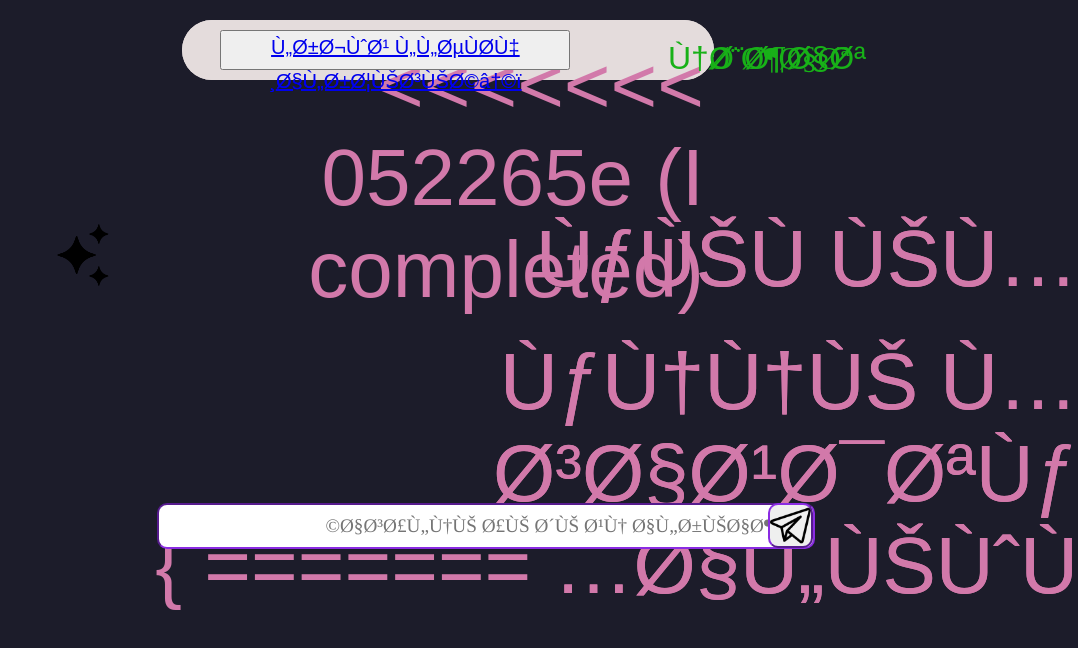
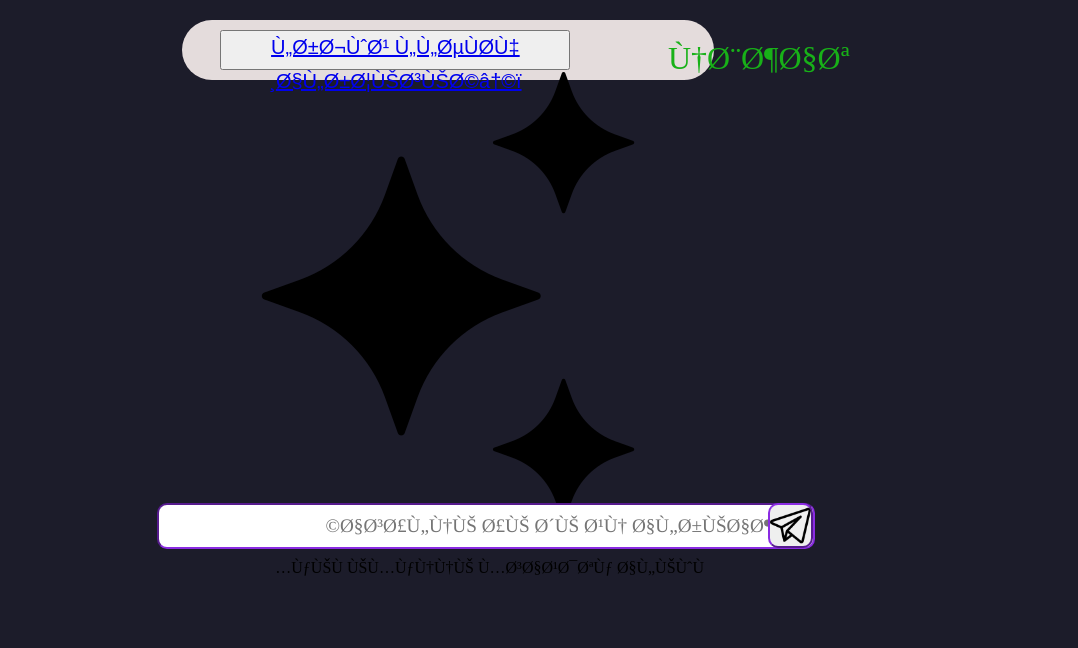
Before and after one commit to khadejaa23/Nabadat, a plain HTML site: page frontend/naba.html in a window 1280 px wide. Shown: the top 648 px of the page, without its empty margins (202-1280 px from the left). Drawn offline with Linux system fonts and the light colour scheme.

Commit message:
Add files via upload

```diff
--- a/frontend/naba.html
+++ b/frontend/naba.html
@@ -52,43 +52,6 @@
             border-bottom-left-radius: 10px;
 
 
-<<<<<<< HEAD
-
-
-        }
-
-        .s {
-            font-family: fantasy;
-            font-size: 80px;
-            color: #d279aa;
-            position: fixed;
-            left: 350px;
-            top: 200px;
-
-        }
-
-        .im {
-            position: fixed;
-            top: 220px;
-            left: 250px;
-            width: 70px;
-            height: 70px;
-
-
-        }
-    </style>
-</head>
-
-<body>
-    <div class="j">
-        <div class="div1">نبضات</div>
-
-        <button class="b1"> <a href="file:///C:/Users/j/Desktop/salemHack/%D9%86%D8%A8%D8%B6%D8%A7%D8%AA/nabadat.html">
-                لرجوع للصفحه الرئيسية↩️</a></button>
-        <div class="s">
-            <img class="im" src="ai.png">
-            كيف يمكنني مساعدتك اليوم
-=======
             }
 
         </style>
@@ -102,7 +65,6 @@
          <img class="im" src="ai.png">
         كيف يمكنني مساعدتك اليوم
        </div>
->>>>>>> 052265e (I completed)
         </div>
     </div>
     <div class="div">
```
